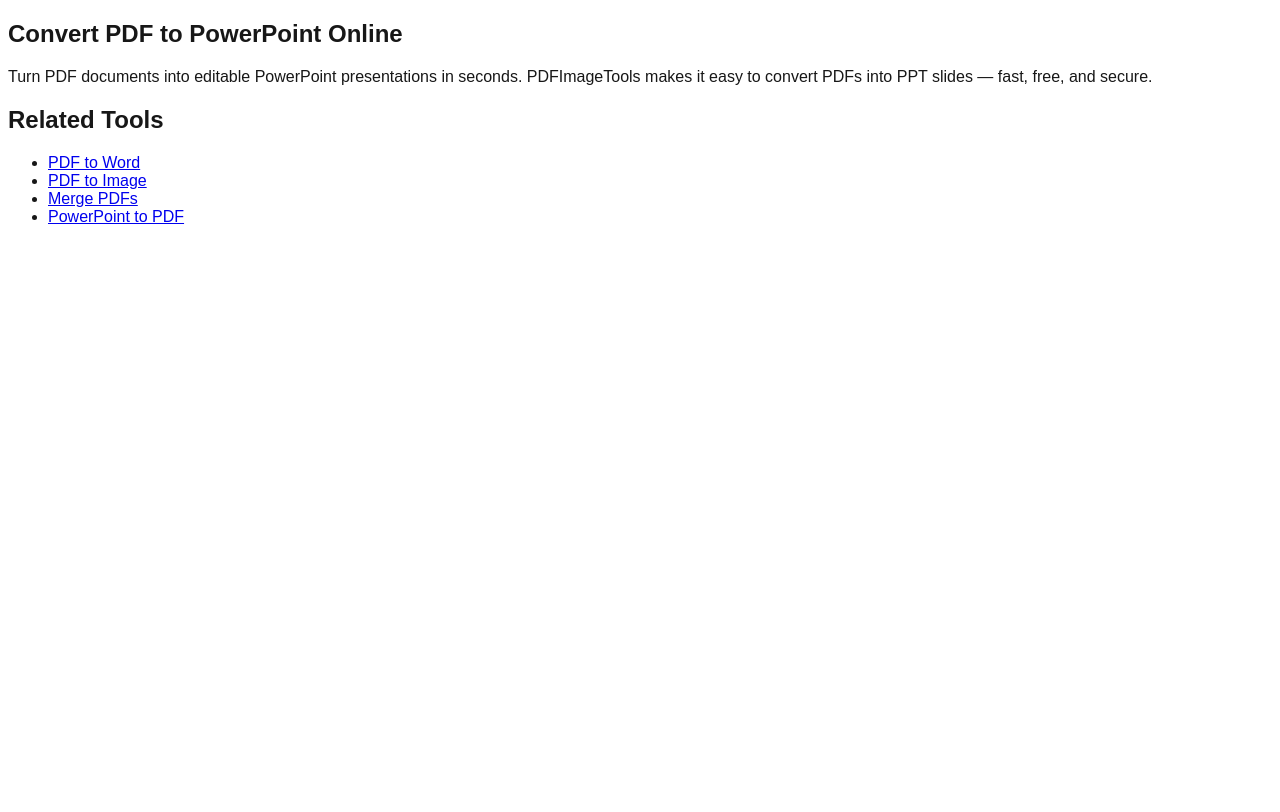
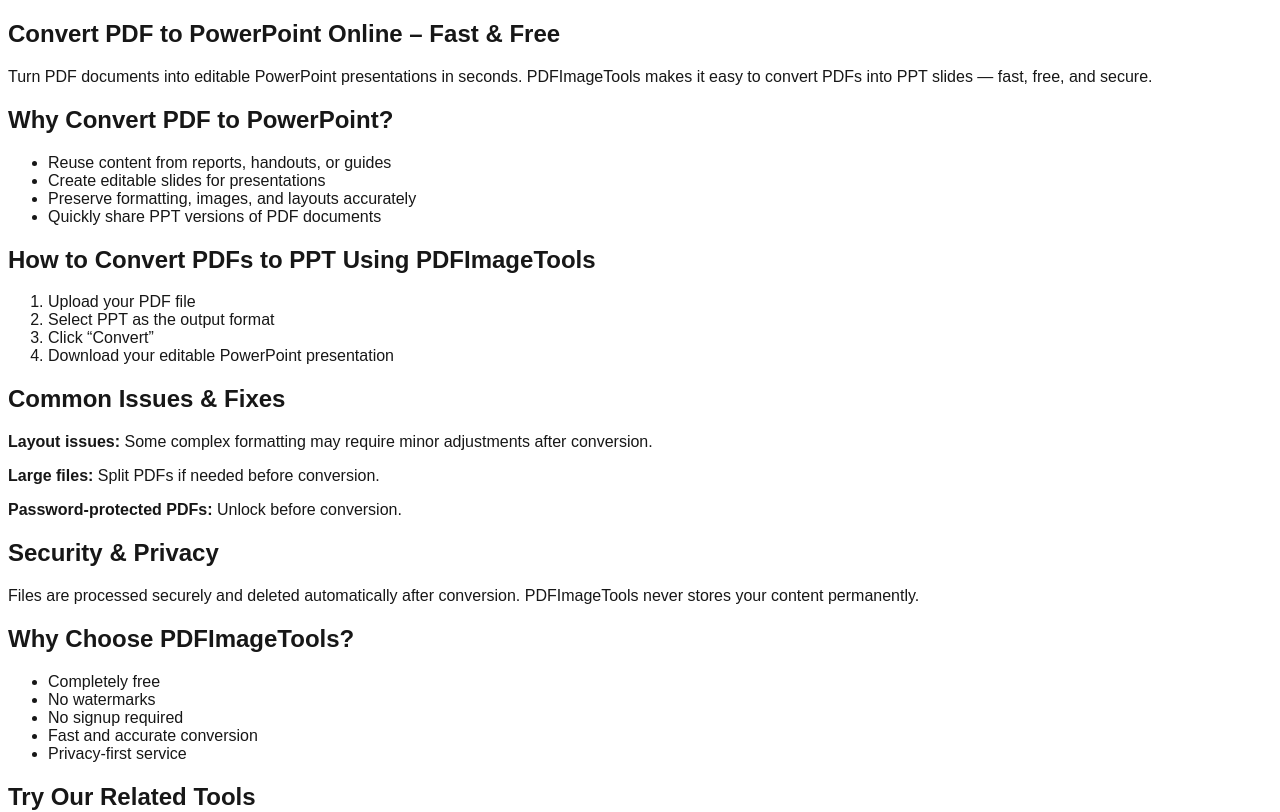
Before and after one commit to Leadmind-Developer/pdfimagetools-vercel, a Next.js app: page /blog/pdf-to-ppt in a window 1280 px wide. Shown: the top 812 px of the page. Built offline with nearby package versions, Linux system fonts and the light colour scheme; no server answers.

Commit message:
Update page.tsx

```diff
--- a/src/app/blog/pdf-to-ppt/page.tsx
+++ b/src/app/blog/pdf-to-ppt/page.tsx
@@ -1,15 +1,57 @@
+// src/app/blog/pdf-to-ppt/page.tsx
 import React from "react";
 import Link from "next/link";
 
 export const metadata = {
   title: "Convert PDF to PowerPoint Online for Free | PDFImageTools",
   description:
-    "Learn how to convert PDF files into editable PowerPoint presentations online for free using PDFImageTools."
+    "Learn how to convert PDF files into editable PowerPoint presentations online for free using PDFImageTools. Step-by-step guide, FAQs, use cases, and related tools.",
+  robots: "index, follow",
+  openGraph: {
+    title: "Convert PDF to PowerPoint Online – Free & Fast",
+    description:
+      "Easily convert PDF files to PPT slides online with PDFImageTools. Free, secure, no signup required, and no watermarks.",
+    url: "https://pdfimagetools.app/blog/pdf-to-ppt",
+    siteName: "PDFImageTools",
+    type: "article"
+  }
 };
 
-export default function PdfToPptBlog() {
+export default function PdfToPptBlogPage() {
+  return (
+    <article className="max-w-4xl mx-auto px-4 py-12 leading-relaxed">
 
-const faq = [
+      {/* ================= JSON-LD Article Schema ================= */}
+      <script
+        type="application/ld+json"
+        dangerouslySetInnerHTML={{
+          __html: JSON.stringify({
+            "@context": "https://schema.org",
+            "@type": "Article",
+            "headline": "Convert PDF to PowerPoint Online",
+            "description": "Step-by-step guide to convert PDF documents into editable PPT slides using PDFImageTools.",
+            "author": { "@type": "Organization", "name": "PDFImageTools" },
+            "publisher": {
+              "@type": "Organization",
+              "name": "PDFImageTools",
+              "logo": { "@type": "ImageObject", "url": "https://pdfimagetools.app/logo.png" }
+            },
+            "mainEntityOfPage": {
+              "@type": "WebPage",
+              "@id": "https://pdfimagetools.app/blog/pdf-to-ppt"
+            }
+          })
+        }}
+      />
+
+      {/* ================= FAQ Schema ================= */}
+      <script
+        type="application/ld+json"
+        dangerouslySetInnerHTML={{
+          __html: JSON.stringify({
+            "@context": "https://schema.org",
+            "@type": "FAQPage",
+            "mainEntity": [
               {
                 "@type": "Question",
                 "name": "Is PDF to PowerPoint free?",
@@ -34,46 +76,12 @@ const faq = [
                   "text": "Files are processed securely and deleted automatically after conversion."
                 }
               }
-];
-
-return (
-<article className="max-w-4xl mx-auto px-4 py-12 leading-relaxed">
-
-{/* ========== Article Schema ========== */}
-
-<script
-  type="application/ld+json"
-  dangerouslySetInnerHTML={{
-    __html: JSON.stringify({
-      "@context": "https://schema.org",
-      "@type": "Article",
-      "headline": "How to Convert PDF to PowerPoint Online for Free",
-      "author": {
-        "@type": "Organization",
-        "name": "PDFImageTools"
-      },
-      "mainEntityOfPage": {
-        "@id": "https://pdfimagetools.app/blog/pdf-to-ppt"
-      }
+            ]
           })
         }}
       />
 
-{/* ========== FAQ Schema ========== */}
-
-<script
-  type="application/ld+json"
-  dangerouslySetInnerHTML={{
-    __html: JSON.stringify({
-      "@context": "https://schema.org",
-      "@type": "FAQPage",
-      "mainEntity": faq
-    })
-  }}
-/>
-
-{/* ========== Breadcrumb Schema ========== */}
-
+      {/* ================= Breadcrumb Schema ================= */}
       <script
         type="application/ld+json"
         dangerouslySetInnerHTML={{
@@ -81,33 +89,17 @@ return (
             "@context": "https://schema.org",
             "@type": "BreadcrumbList",
             "itemListElement": [
-        {
-          "@type": "ListItem",
-          "position": 1,
-          "name": "Home",
-          "item": "https://pdfimagetools.app/"
-        },
-        {
-          "@type": "ListItem",
-          "position": 2,
-          "name": "Blog",
-          "item": "https://pdfimagetools.app/blog"
-        },
-        {
-          "@type": "ListItem",
-          "position": 3,
-          "name": "PDF to PPT",
-          "item": "https://pdfimagetools.app/blog/pdf-to-ppt"
-        }
+              { "@type": "ListItem", "position": 1, "name": "Home", "item": "https://pdfimagetools.app/" },
+              { "@type": "ListItem", "position": 2, "name": "Blog", "item": "https://pdfimagetools.app/blog" },
+              { "@type": "ListItem", "position": 3, "name": "PDF to PPT", "item": "https://pdfimagetools.app/blog/pdf-to-ppt" }
             ]
           })
         }}
       />
 
-{/* ========== Blog Content ========== */}
-
+      {/* ================= BLOG CONTENT ================= */}
       <h1 className="text-3xl font-bold mb-6">
-  Convert PDF to PowerPoint Online
+        Convert PDF to PowerPoint Online – Fast & Free
       </h1>
 
       <p>
@@ -115,14 +107,56 @@ Turn PDF documents into editable PowerPoint presentations in seconds.
         PDFImageTools makes it easy to convert PDFs into PPT slides — fast, free, and secure.
       </p>
 
-<h2>Related Tools</h2>
+      <h2>Why Convert PDF to PowerPoint?</h2>
+      <ul>
+        <li>Reuse content from reports, handouts, or guides</li>
+        <li>Create editable slides for presentations</li>
+        <li>Preserve formatting, images, and layouts accurately</li>
+        <li>Quickly share PPT versions of PDF documents</li>
+      </ul>
 
+      <h2>How to Convert PDFs to PPT Using PDFImageTools</h2>
+      <ol>
+        <li>Upload your PDF file</li>
+        <li>Select PPT as the output format</li>
+        <li>Click “Convert”</li>
+        <li>Download your editable PowerPoint presentation</li>
+      </ol>
+
+      <h2>Common Issues & Fixes</h2>
+      <p><strong>Layout issues:</strong> Some complex formatting may require minor adjustments after conversion.</p>
+      <p><strong>Large files:</strong> Split PDFs if needed before conversion.</p>
+      <p><strong>Password-protected PDFs:</strong> Unlock before conversion.</p>
+
+      <h2>Security & Privacy</h2>
+      <p>
+        Files are processed securely and deleted automatically after conversion.
+        PDFImageTools never stores your content permanently.
+      </p>
+
+      <h2>Why Choose PDFImageTools?</h2>
+      <ul>
+        <li>Completely free</li>
+        <li>No watermarks</li>
+        <li>No signup required</li>
+        <li>Fast and accurate conversion</li>
+        <li>Privacy-first service</li>
+      </ul>
+
+      <h2>Try Our Related Tools</h2>
       <ul className="space-y-1">
+        <li><Link href="/combine-pdfs">Merge PDFs</Link></li>
         <li><Link href="/pdf-to-word">PDF to Word</Link></li>
         <li><Link href="/pdf-to-image">PDF to Image</Link></li>
-  <li><Link href="/combine-pdfs">Merge PDFs</Link></li>
-  <li><Link href="/ppt-to-pdf">PowerPoint to PDF</Link></li>
+        <li><Link href="/image-to-pdf">Image to PDF</Link></li>
+        <li><Link href="/pdf-to-excel">PDF to Excel</Link></li>
       </ul>
+
+      <h2>Final Thoughts</h2>
+      <p>
+        Converting PDFs to PowerPoint slides is fast and easy with PDFImageTools.
+        Whether for school, work, or business presentations, our free online tool ensures accurate, editable slides every time.
+      </p>
 
     </article>
   );
```
Lines whose indentation alone changed are shown as unchanged.
